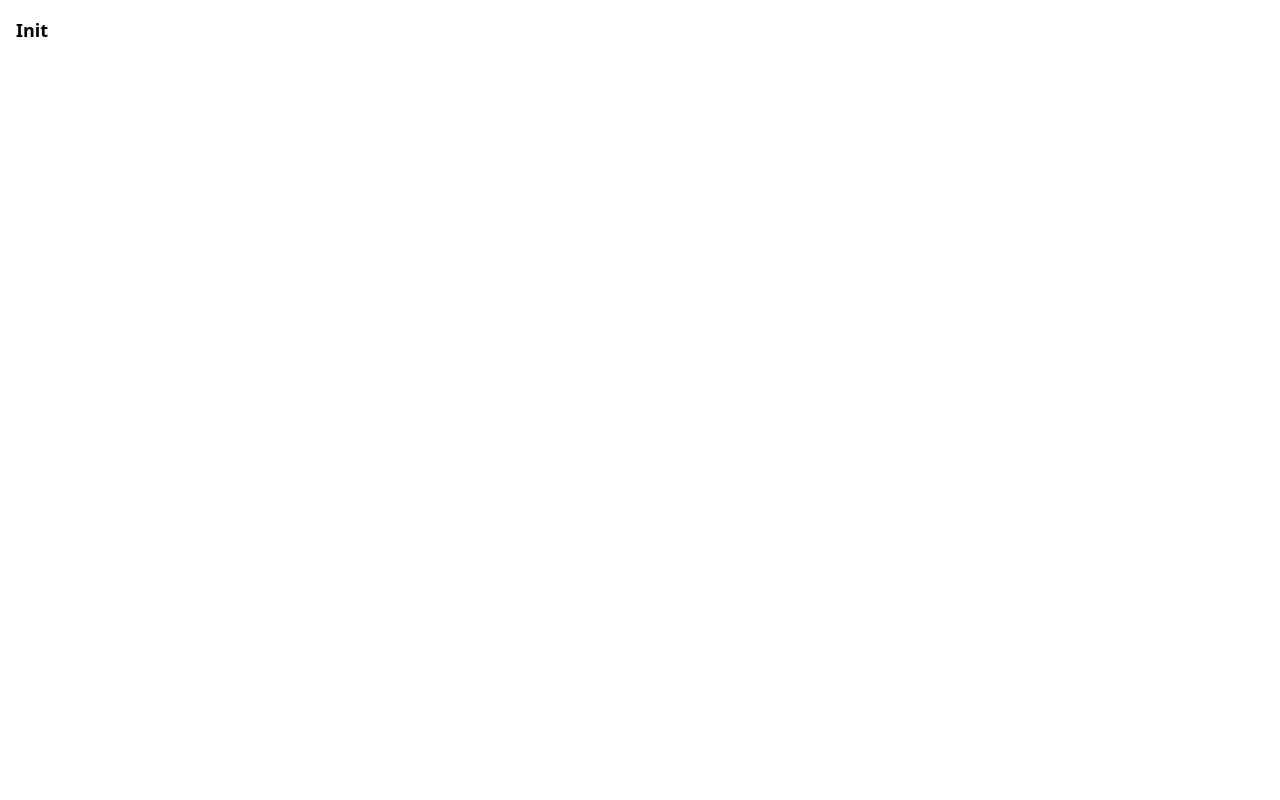
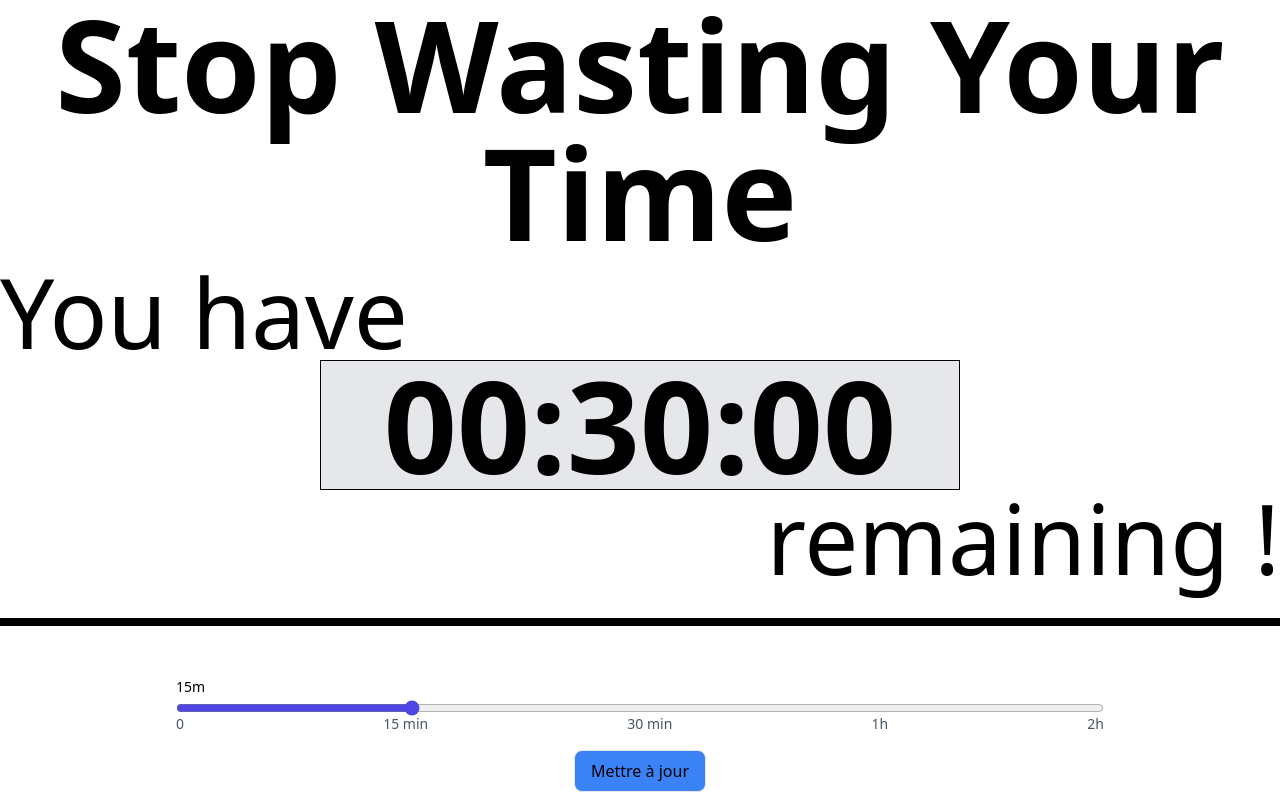
Before and after one commit to Iryonis/stop-wasting-your-time, a website: page src/popup.html in a window 1280 px wide. Drawn offline with nearby package versions, Linux system fonts and the light colour scheme; files that its build step writes are made by us from their sources.

Commit message:
Beginned to work on popup

```diff
--- a/src/popup.html
+++ b/src/popup.html
@@ -2,11 +2,58 @@
 <html lang="en">
   <head>
     <meta charset="UTF-8" />
-    <title>Shorts Redirector</title>
+    <title>StopWastingYourTime Popup</title>
     <link rel="stylesheet" href="../dist/output.css" />
+    <script src="./popup.js"></script>
   </head>
-  <body class="p-4 text-sm">
-    <h1 class="text-lg font-bold mb-2">Init</h1>
-    <script src="popup.js"></script>
+  <body>
+    <div>
+      <h1 class="text-9xl font-bold mb-2 text-center">
+        Stop Wasting Your Time
+      </h1>
+      <h2 class="text-8xl text-left">You have</h2>
+      <div class="flex items-center justify-center w-full">
+        <div class="border border-black text-center w-1/2 bg-gray-200">
+          <span class="text-9xl font-bold m-6" id="countdown-display"
+            >00:30:00</span
+          >
+        </div>
+      </div>
+      <h2 class="text-8xl text-right">remaining !</h2>
+
+      <hr class="border-4 border-black my-8" />
+
+      <!-- Slider -->
+      <div class="flex flex-col items-center w-full justify-center">
+        <div class="price-range p-4 w-3/4">
+          <span class="text-sm" id="slider-value-text"></span>
+          <input
+            class="w-full accent-indigo-600"
+            type="range"
+            name=""
+            value="30"
+            min="0"
+            max="100"
+            step="25"
+            id="slider-input"
+            oninput="this.previousElementSibling.innerText=this.value"
+          />
+          <div class="-mt-2 flex w-full justify-between">
+            <span class="text-sm text-gray-600">0</span>
+            <span class="text-sm text-gray-600">15 min</span>
+            <span class="text-sm text-gray-600">30 min</span>
+            <span class="text-sm text-gray-600">1h</span>
+            <span class="text-sm text-gray-600">2h</span>
+          </div>
+        </div>
+        <button
+          class="border px-4 py-2 rounded-lg hover:opacity-90 active:scale-90 bg-blue-500"
+          id="update-button"
+          onclick="updateChrono()"
+        >
+          Mettre à jour
+        </button>
+      </div>
+    </div>
   </body>
 </html>
--- a/src/popup.js
+++ b/src/popup.js
@@ -0,0 +1,79 @@
+let sliderValues = {
+  0: 0,
+  25: 15,
+  50: 30,
+  75: 60,
+  100: 120,
+};
+
+let chronoTime = 30; // Valeur par défaut pour le chrono (en minutes)
+let countdownInterval = null; // pour clearInterval plus tard
+
+formatTextFromSlider = (sliderValue) => {
+  return sliderValues[sliderValue] || 0;
+};
+
+formatTimeInString = (time) => {
+  let hours = Math.floor(time / 60);
+  let minutes = time % 60;
+  let result = [];
+  if (hours > 0) result.push(`${hours}h`);
+  if (minutes > 0) result.push(`${minutes}m`);
+  if (result.length === 0) return "0m";
+  return result.join(" ");
+};
+
+// ➕ Affiche hh:mm:ss à partir de secondes
+formatTimeFull = (totalSeconds) => {
+  const h = Math.floor(totalSeconds / 3600);
+  const m = Math.floor((totalSeconds % 3600) / 60);
+  const s = totalSeconds % 60;
+  return [h, m, s].map((v) => v.toString().padStart(2, "0")).join(":");
+};
+
+// ➕ Lancer le chrono avec chronoTime (en minutes)
+startCountdown = () => {
+  if (countdownInterval) clearInterval(countdownInterval);
+
+  const display = document.getElementById("countdown-display");
+  const durationMs = chronoTime * 60 * 1000;
+  const endTime = Date.now() + durationMs;
+
+  function tick() {
+    const now = Date.now();
+    let remaining = Math.round((endTime - now) / 1000);
+    if (remaining < 0) remaining = 0;
+
+    display.textContent = formatTimeFull(remaining);
+
+    if (remaining === 0) {
+      clearInterval(countdownInterval);
+      // ➕ Ajoute ton comportement ici (ex: redirection, popup...)
+      alert("Temps écoulé !");
+    }
+  }
+
+  tick(); // affichage immédiat
+  countdownInterval = setInterval(tick, 1000);
+};
+
+document.addEventListener("DOMContentLoaded", () => {
+  const slider = document.getElementById("slider-input");
+  const valueText = document.getElementById("slider-value-text");
+  // Suppression de chrono-input (inutile)
+
+  function updateSliderText() {
+    valueText.textContent = formatTimeInString(
+      formatTextFromSlider(Number(slider.value))
+    );
+  }
+
+  slider.addEventListener("input", updateSliderText);
+  updateSliderText(); // Initialisation au chargement
+
+  // Correction de updateChrono pour prendre la valeur du slider
+  window.updateChrono = () => {
+    chronoTime = formatTextFromSlider(Number(slider.value));
+    startCountdown();
+  };
+});
```
